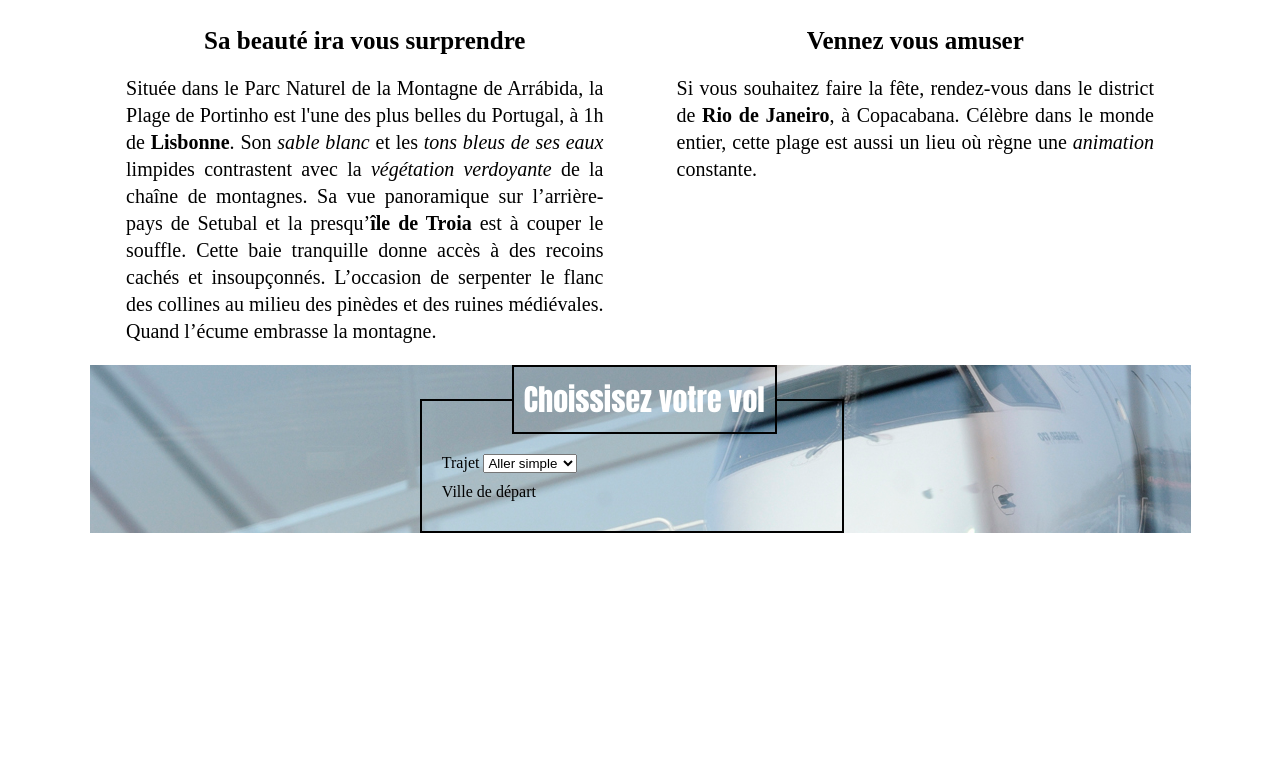
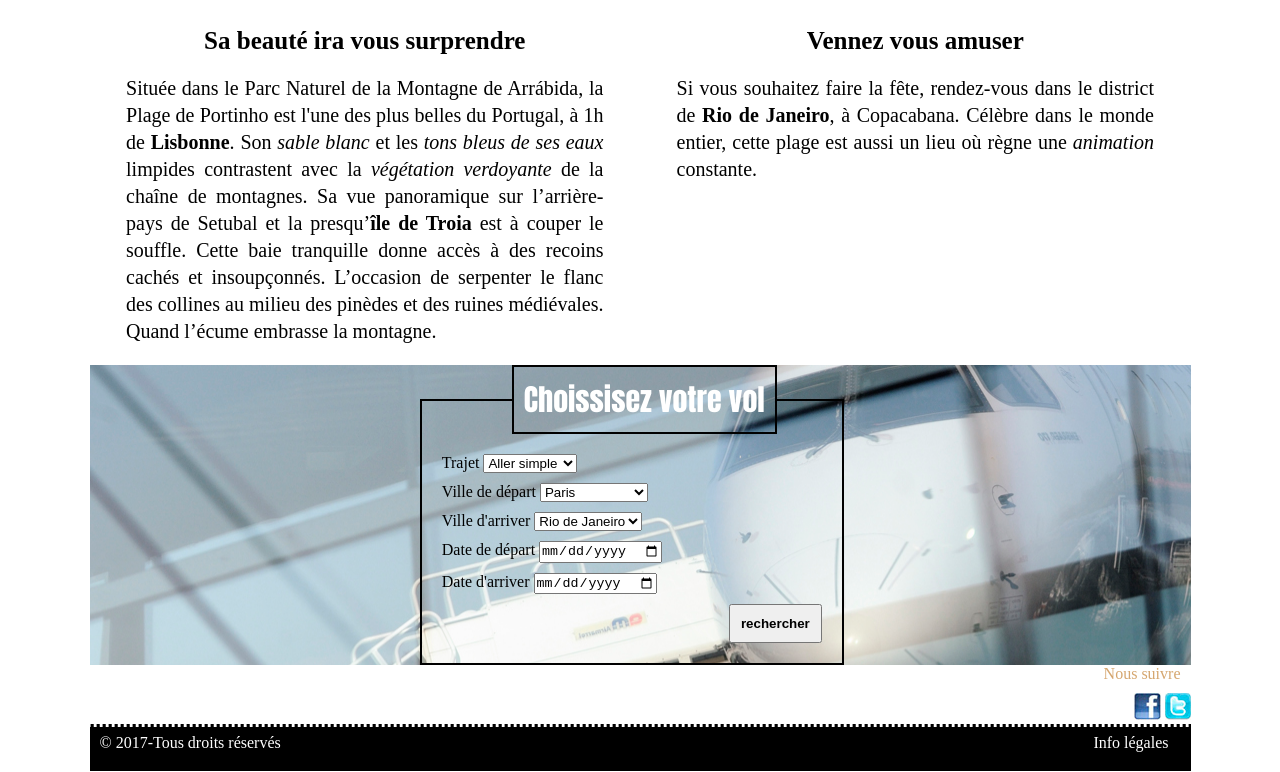
Before and after one commit to Hinasoul/Travel, a plain HTML site: page vols.html in a window 1280 px wide. Shown: the part 1122-1894 px from the top of the page. Before the commit the page ends 1655 px from the top, so only its background shows below. Drawn offline with Linux system fonts and the light colour scheme.

Commit message:
Update vols.html

```diff
--- a/vols.html
+++ b/vols.html
@@ -85,3 +85,56 @@
 			<p>
 
 				<label for="villedépart">Ville de départ</label>
+				<select name="villedépart" id="villedépart">
+							<option value="Paris" selected>Paris</option>
+							<option value="Londres" >Londres</option>
+							<option value="Washington">Washington</option>
+							<option value="Lisbonne" >Lisbonne</option>
+							<option value="RiodeJaneiro" >Rio de Janeiro</option>
+
+
+					</select>
+				</p>
+				<p>
+				<label for="villearriver">Ville d'arriver</label>
+					<select name="villearriver" id="villearriver">
+						<option value="Paris">Paris</option>
+							<option value="Lisbonne" selected>Lisbonne</option>
+							<option value="RiodeJaneiro" selected>Rio de Janeiro</option>
+
+	                </select>
+	            </p>
+	            <p>
+	             <label for="datedepart">Date de départ</label>
+	             <input type="date" name="datedepart">
+				</p>
+				<p>
+	             <label for="datedarriver">Date d'arriver</label>
+	             <input type="date" name="datedearriver">
+				</p>
+
+					<input class="bouttonre" type ="button" name="boutonre"  value="rechercher">
+
+				<!--mettre toujours un name sur input-->
+		</fieldset>
+</form>
+<!--fin de formulaire pour choisir une voyage-->
+<div id="reseau">
+		<p>Nous suivre</p>
+		<img class="sociaux"src="images-travel/facebook.jpg" alt="#">
+		<img class="sociaux"src="images-travel/twitter.jpg" alt="#">
+	</div>
+
+<!-- page de fin-->
+
+	<footer id="pied">
+    <div id="contenupied">
+    <p id="copyright"> &copy; 2017-Tous droits réservés </p>
+    <p id="mention"> Info légales</p>
+</div>
+
+</footer>
+
+
+</body>
+</html>
```
